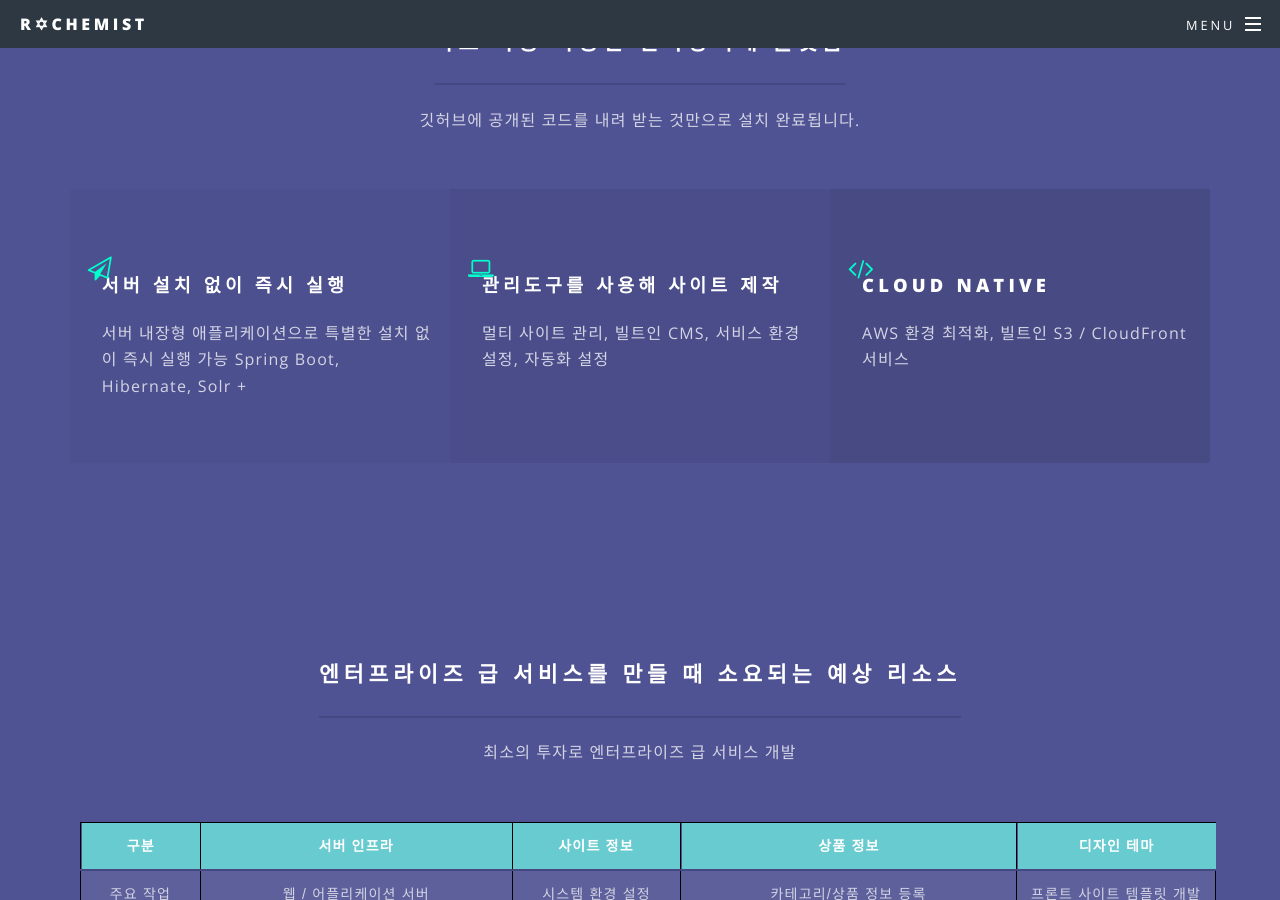
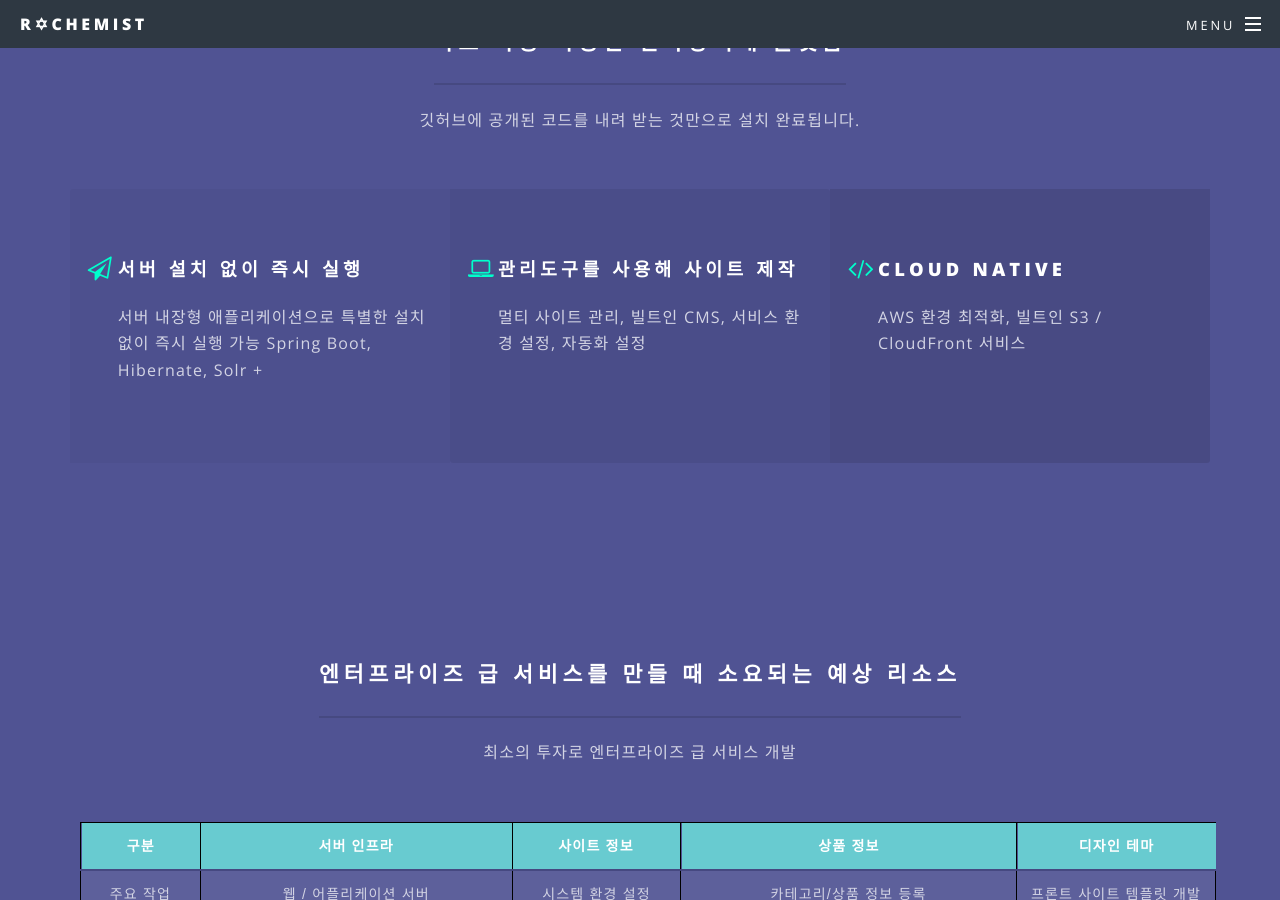
Before and after one commit to rchemist/rchemist.github.io, a Jekyll site: the page built from index.html, in a window 1280 px wide and 900 px high, scrolled down 973 px. Built offline with Jekyll 4.4.1, drawn with Linux system fonts in a browser that asks for light colours.

```diff
--- a/css/main.scss
+++ b/css/main.scss
@@ -894,7 +894,7 @@ $baseurl: '{{ site.baseurl }}/images';
 		width: 100%;
 
 		li {
-			@include padding(4em, 1em, (1,0,0,1em));
+			@include padding(4em, 1em, (0,0,1,2em));
 			display: block;
 			position: relative;
 			text-align: left;
```
